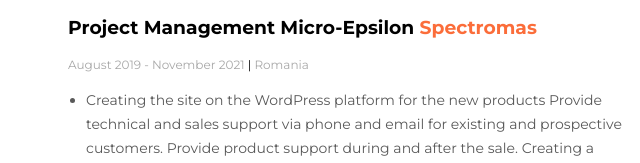
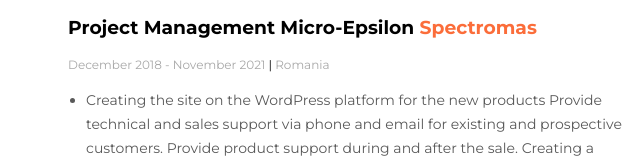
Before and after one commit to Sfydas/first-personal-site, a plain HTML site: page index.html in a window 1280 px wide. Shown: the part 1417-1580 px from the top of the page, 362-1002 px from the left. Drawn offline with Linux system fonts and the light colour scheme.

Commit message:
Content update

```diff
--- a/index.html
+++ b/index.html
@@ -139,7 +139,7 @@
               <span class="work-experience-company">Spectromas</span>
             </h3>
             <p class="period">
-              August 2019 - November 2021
+              December 2018 - November 2021
               <span class="line-break">|</span> Romania
             </p>
             <ul class="work-experience-duties">
```
